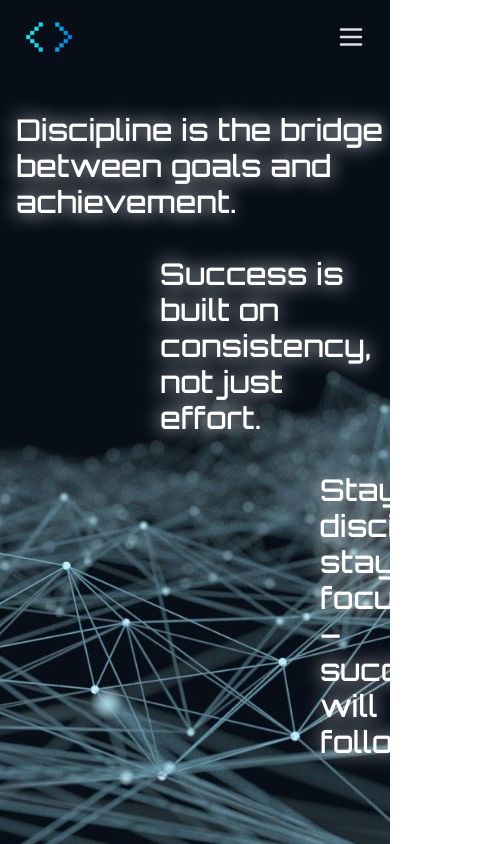
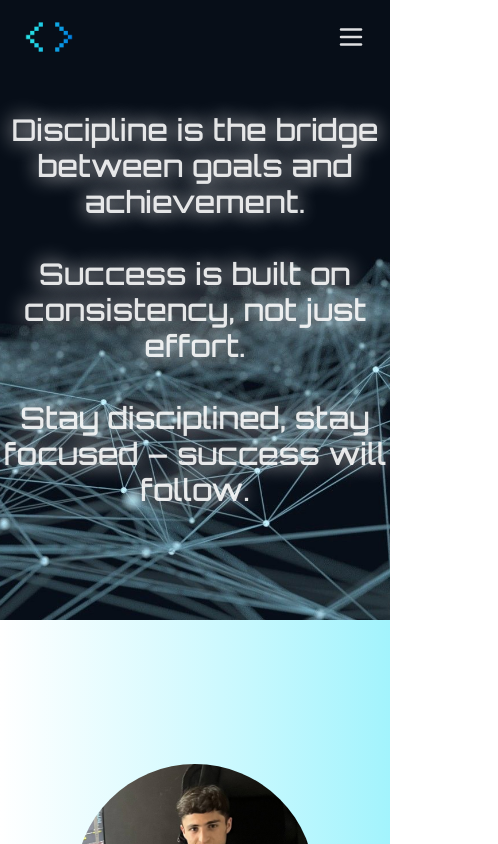
Before and after one commit to melsvagharshyan/melsvagharshyan, a React (Vite) app: page / in a window 390 px wide. Shown: the top 844 px of the page, 498 px wide, since content can reach past the window. Built offline with nearby package versions, Linux system fonts and the light colour scheme.

Commit message:
current commit

```diff
--- a/package.json
+++ b/package.json
@@ -19,6 +19,7 @@
     "lucide-react": "^0.474.0",
     "react": "^19.0.0",
     "react-dom": "^19.0.0",
+    "react-icons": "^5.4.0",
     "react-responsive": "^10.0.0",
     "react-scroll": "^1.9.2",
     "react-slick": "^0.30.3",
--- a/src/App.tsx
+++ b/src/App.tsx
@@ -1,5 +1,6 @@
 import "./App.css";
 import About from "./components/about/About";
+import ArrowTop from "./components/arrow-top/ArrowTop";
 import Experience from "./components/experience/Experinece";
 import Header from "./components/header/Header";
 import Skills from "./components/skills/Skills";
@@ -11,6 +12,7 @@ function App() {
       <About />
       <Skills />
       <Experience />
+      <ArrowTop />
     </div>
   );
 }
--- /dev/null
+++ b/src/components/arrow-top/ArrowTop.tsx
@@ -0,0 +1,31 @@
+import { IoIosArrowUp } from "react-icons/io";
+import React, { useEffect, useState } from "react";
+import { Link } from "react-scroll";
+
+const ArrowTop: React.FC = () => {
+  const [show, setShow] = useState<boolean>(false);
+
+  function ArrowShow() {
+    if (window.scrollY > 100) {
+      setShow(true);
+    } else {
+      setShow(false);
+    }
+  }
+
+  useEffect(() => {
+    window.addEventListener("scroll", ArrowShow);
+  }, []);
+
+  return (
+    <Link duration={500} smooth={true} to={"navbar"}>
+      <IoIosArrowUp
+        style={{ display: show ? "block" : "none" }}
+        size={40}
+        className="fixed bottom-[10%] right-[2.8%] bg-cyan-400 bg-opacity-10 text-deepskyblue rounded-md cursor-pointer z-10 shadow-cyan-600 shadow-sm transition-all duration-200 ease-in-out"
+      />
+    </Link>
+  );
+};
+
+export default ArrowTop;
--- a/src/components/header/Header.tsx
+++ b/src/components/header/Header.tsx
@@ -1,6 +1,7 @@
 import { motion } from "framer-motion";
 import Navbar from "../navbar/Navbar";
 import HeaderCover from "~/assets/images/header.jpeg";
+import { useMediaQuery } from "react-responsive";
 
 const textVariants = {
   hidden: { opacity: 0, y: 50 },
@@ -12,6 +13,7 @@ const textVariants = {
 };
 
 const Header = () => {
+  const isMobile = useMediaQuery({ query: "(max-width: 1140px)" });
   return (
     <div
       id="navbar"
@@ -34,10 +36,15 @@ const Header = () => {
             key={i}
             custom={i}
             variants={textVariants}
-            className={`text-white ${
-              i === 0 ? "ml-4" : i === 1 ? "ml-40" : "ml-80"
-            }`}
-            style={{ textShadow: "white 0 0 20px" }}
+            className={
+              isMobile
+                ? ""
+                : `text-white ${i === 0 ? "ml-4" : i === 1 ? "ml-40" : "ml-80"}`
+            }
+            style={{
+              textShadow: "white 0 0 20px",
+              textAlign: isMobile ? "center" : "start",
+            }}
           >
             {text}
           </motion.h1>
--- a/src/components/navbar/Navbar.tsx
+++ b/src/components/navbar/Navbar.tsx
@@ -3,7 +3,7 @@ import { useEffect, useState } from "react";
 import clsx from "clsx";
 import { navLinks } from "./utils/constants";
 import MyLogo from "~/assets/icons/script.png";
-import { Menu, X } from "lucide-react"; // Import icons for the burger menu
+import { Menu, X } from "lucide-react";
 
 const Navbar = () => {
   const [active, setActive] = useState(false);
@@ -35,12 +35,9 @@ const Navbar = () => {
           : "bg-transparent"
       )}
     >
-      {/* Logo */}
-      <Link smooth={true} duration={1} to="navbar" className="cursor-pointer">
+      <Link to="navbar" className="cursor-pointer">
         <img src={MyLogo} alt="Logo" width={50} height={50} />
       </Link>
-
-      {/* Desktop Navigation */}
       <div className="hidden md:flex gap-10 items-center">
         {navLinks.map(({ title, href }) => (
           <Link
@@ -55,28 +52,21 @@ const Navbar = () => {
           </Link>
         ))}
       </div>
-
-      {/* Burger Menu Button (Mobile) */}
       <button className="md:hidden" onClick={toggleMenu}>
         <Menu size={30} />
       </button>
-
-      {/* Mobile Navigation Menu */}
       <div
         className={clsx(
           "fixed top-0 left-0 w-full h-screen bg-gradient-to-r from-white to-cyan-200 flex flex-col items-center justify-center gap-6 transition-transform duration-300",
           isMenuOpen ? "translate-x-0" : "-translate-x-full"
         )}
       >
-        {/* Close Button */}
         <button
           className="absolute top-5 right-5 p-2 text-black "
           onClick={toggleMenu}
         >
           <X size={35} />
         </button>
-
-        {/* Navigation Links */}
         {navLinks.map(({ title, href }) => (
           <Link
             key={title}
@@ -85,7 +75,7 @@ const Navbar = () => {
             smooth={true}
             offset={50}
             className="text-lg font-semibold text-gray-700"
-            onClick={toggleMenu} // Close menu on click
+            onClick={toggleMenu}
           >
             {title.toUpperCase()}
           </Link>
```
Also changed, not shown: 1 other file (tests, documents, lock files or other folders).
